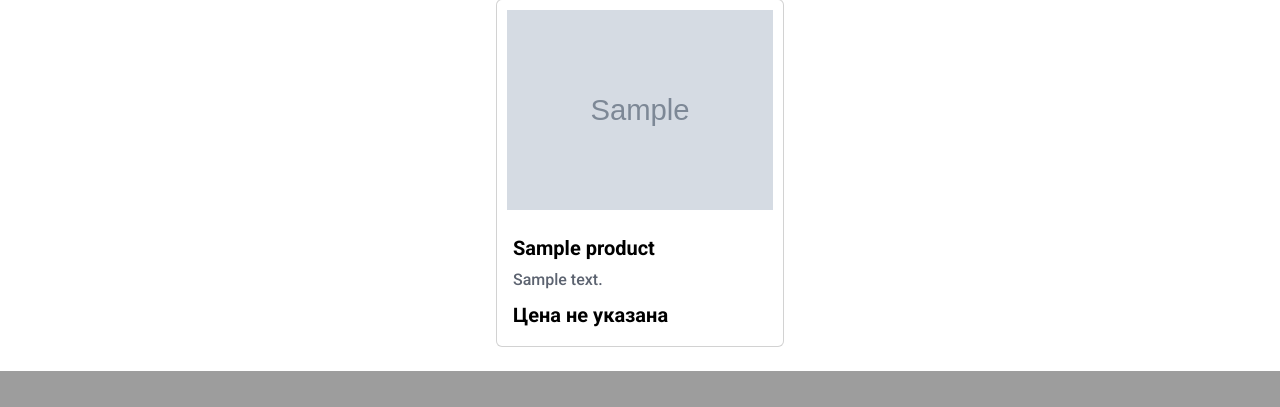
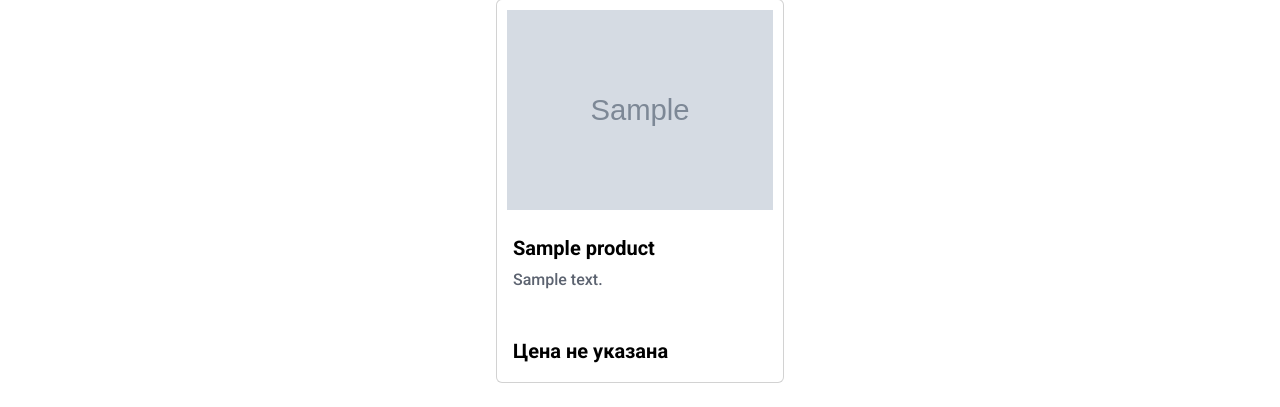
Before and after one commit to icanstillhearyou/kursa4-pizza29, a Django app: page / in a window 1280 px wide. Shown: the part 1158-1565 px from the top of the page. Before the commit the page ends 1529 px from the top, so only its background shows below. Run offline with Django 5.2, Linux system fonts and the light colour scheme; tables that the repository leaves empty hold one stand-in row (values such as "Sample post"); grey boxes marked "Sample" are stand-in pictures; some libraries are stand-ins or nearby versions.

Commit message:
правки по стилям карточек

```diff
--- a/pizza29/main/static/css/base.css
+++ b/pizza29/main/static/css/base.css
@@ -115,6 +115,7 @@ h5 {
 /* Стили для кликабельной карточки */
 .card {
     width: 18rem;
+
     transition: transform 0.2s, box-shadow 0.2s; /* Плавный эффект при наведении */
     overflow: hidden;
     /* margin-bottom: 15px; */
@@ -203,8 +204,7 @@ h5 {
     /* min-height: 70px; */
 }
 
-.card-img {
-    /* margin: 10px; */
+/* .card-img {
     margin: 0 auto;
     width: 195px;
     height: 195px;
@@ -224,7 +224,7 @@ h5 {
     margin: 0 0 10px 0;
     overflow: hidden;
     margin: 5px;
-}
+} */
 
 /* .price {
     font-size: 20px;
@@ -961,3 +961,52 @@ h5 {
     margin-bottom: 20px;
     color: #000;
 }
+
+
+/* Карточка товара */
+.card {
+    width: 18rem;
+    /* height: 420px; */
+    transition: transform 0.2s, box-shadow 0.2s;
+    overflow: hidden;
+    display: flex;
+    flex-direction: column;
+}
+
+/* Изображение в карточке */
+.card-img-top {
+    padding: 10px;
+    object-fit: cover;
+    width: 100%;
+    height: 100%; /* Фиксированная высота изображения */
+}
+
+/* Тело карточки */
+.card-body {
+    flex: 1;
+    display: flex;
+    flex-direction: column;
+    padding: 1rem;
+}
+
+/* Описание товара */
+.card-text {
+    color: rgb(92, 99, 112);
+    font-size: 16px;
+    flex: 1;
+    overflow: hidden;
+    text-overflow: ellipsis;
+    display: -webkit-box;
+    -webkit-line-clamp: 3; /* Ограничение до 3 строк */
+    -webkit-box-orient: vertical;
+    margin-bottom: 0.5rem;
+    min-height: 60px; /* Минимальная высота для коротких описаний */
+}
+
+/* Контейнер для карточек */
+.home-cards {
+    display: grid;
+    grid-template-columns: repeat(auto-fill, minmax(288px, 1fr));
+    gap: 1rem;
+    align-items: stretch; /* Растягиваем карточки по высоте */
+}
```
